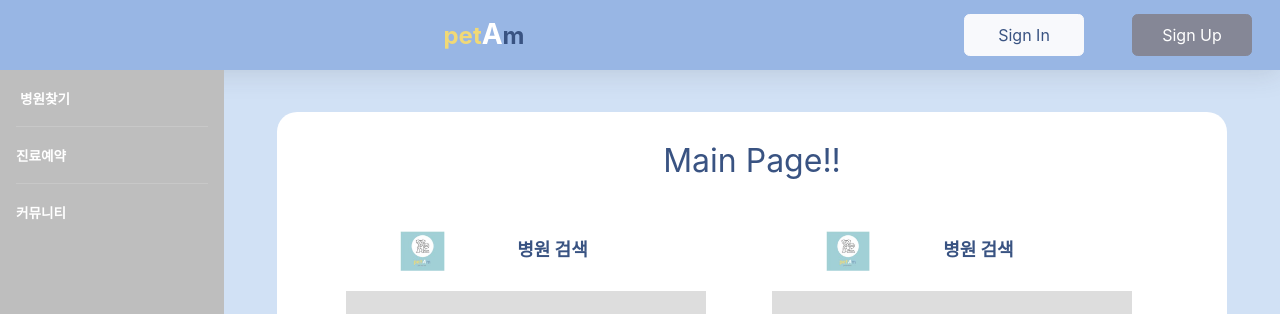
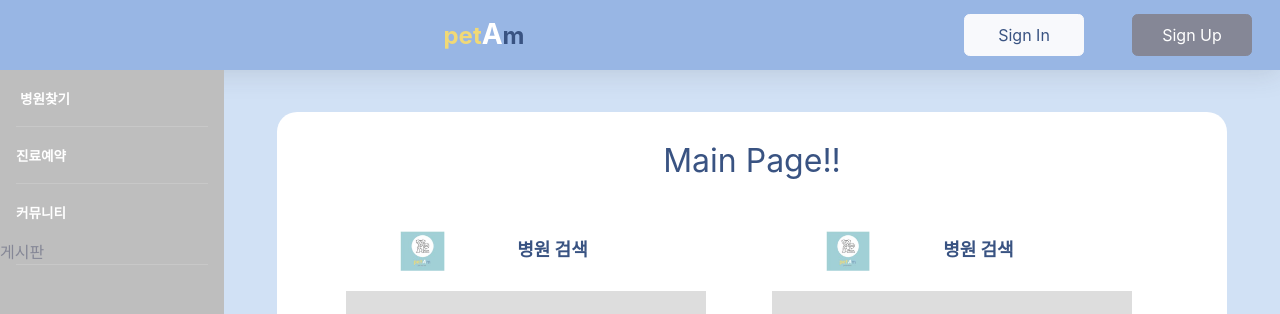
Before and after one commit to ktmihs/AnimalManagement, a React (Create React App) app in the folder petam/: page / in a window 1280 px wide. Shown: the top 314 px of the page. Built offline with nearby package versions, Linux system fonts and the light colour scheme.

Commit message:
add meeting notes

```diff
--- a/petam/src/Components/Leftbar.js
+++ b/petam/src/Components/Leftbar.js
@@ -29,11 +29,26 @@ export default class Leftbar extends Component {
 
         <hr class="sidebar-divider" />
 
-        <li class="  nav-item active">
-          <div class="nav-link">
-            <span>커뮤니티</span>
-          </div>
+        <li class=" nav-item active">
+          <Link to="/postlistpage">
+            <div class="nav-link">
+              <span>커뮤니티</span>
+            </div>
+          </Link>
+          <li>
+            <span>게시판</span>
+          </li>
         </li>
+        <hr class="sidebar-divider" />
+
+        {/* <li class="  b nav-item active">
+          <Link to="/postlistpage">
+            <div class="nav-link sidebar">
+              <span className="nav-item">커뮤니티</span>
+            </div>
+          </Link>
+        </li>
+        <hr class="sidebar-divider" /> */}
       </ul>
     </div>
   );
--- /dev/null
+++ b/petam/src/Components/leftbar/Leftbar.css
@@ -0,0 +1,3 @@
+.leftbar-category {
+  color: white;
+}
--- /dev/null
+++ b/petam/src/Components/leftbar/LeftbarSubcategory.jsx
@@ -0,0 +1 @@
+ㅇㅇㅇㅇ;
```
Also changed, not shown: petam/src/Components/leftbar/LeftbarCategory.jsx (added, +8 -0 lines), 1 other file (tests, documents, lock files or other folders).
